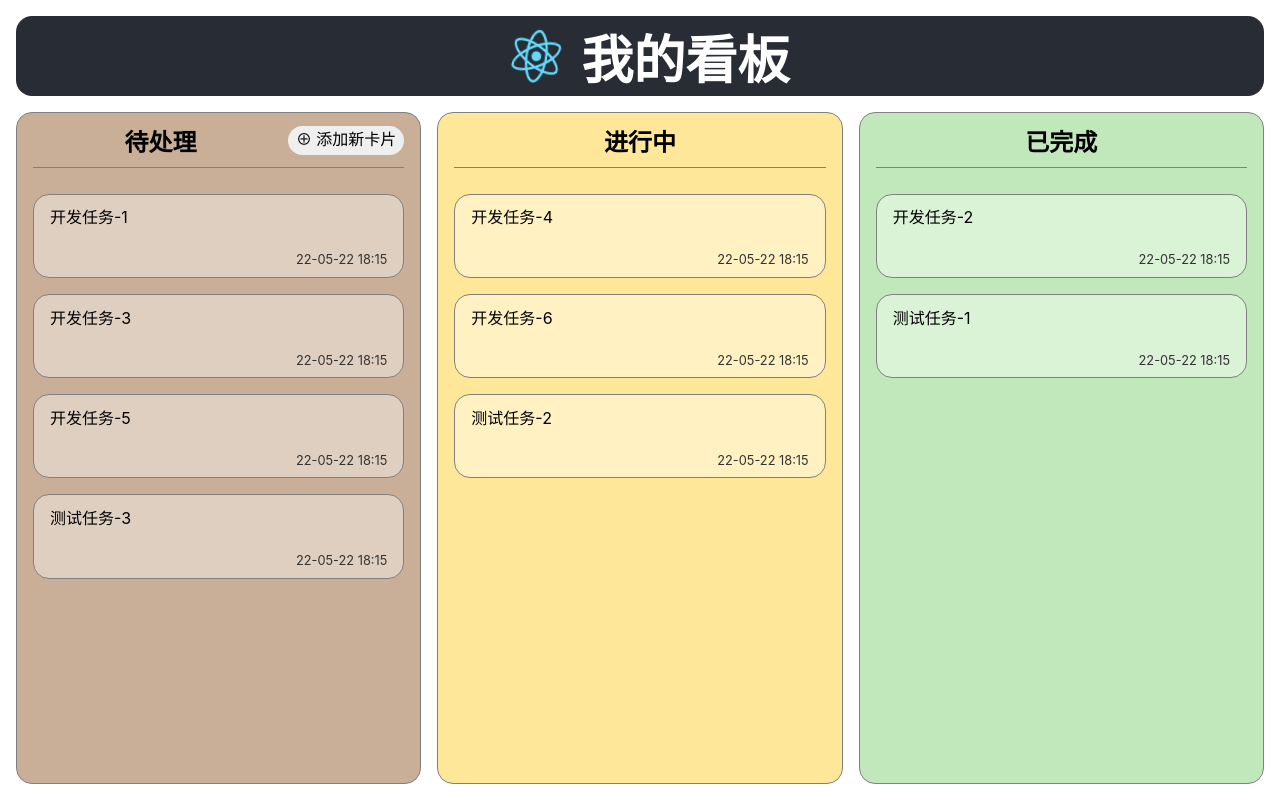
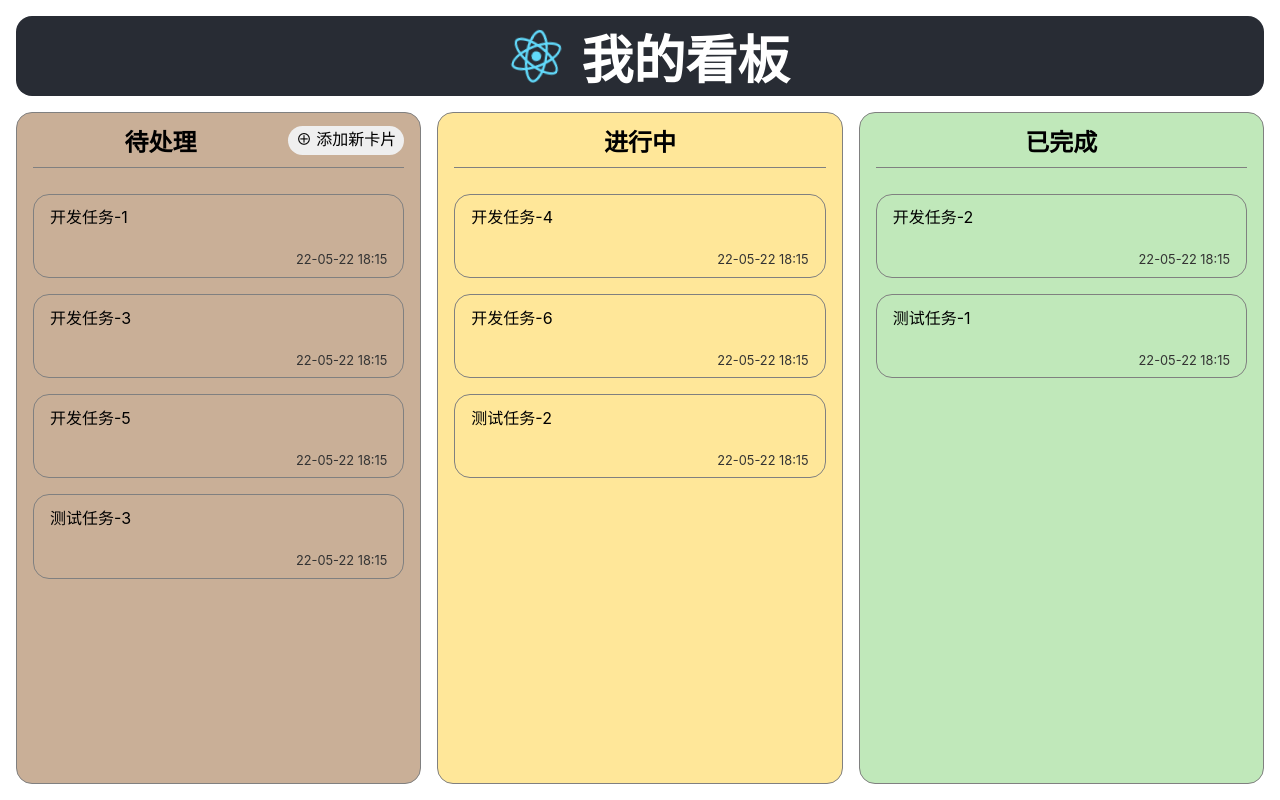
Before and after one commit to jjsnc/oh-my-kanban, a React (Create React App) app: page / in a window 1280 px wide. Built offline with nearby package versions, Linux system fonts and the light colour scheme.

Commit message:
样式组合与复用

```diff
--- a/src/App.css
+++ b/src/App.css
@@ -48,29 +48,12 @@
 
 
 
-.card-title>input[type="text"] {
-  width: 80%;
-}
 
-.kanban-card {
-  margin-bottom: 1rem;
-  padding: 0.6rem 1rem;
-  border: 1px solid gray;
-  border-radius: 1rem;
-  list-style: none;
-  background-color: rgba(255, 255, 255, 0.4);
-  text-align: left;
-}
 
-.card-title {
-  min-height: 3rem;
-}
 
-.card-status {
-  text-align: right;
-  font-size: 0.8rem;
-  color: #333;
-}
+
+
+
 
 
 .column-todo {
--- a/src/App.js
+++ b/src/App.js
@@ -15,11 +15,33 @@ const doneList = [
   { title: "测试任务-1", status: "22-05-22 18:15" },
 ];
 
+const kanbanCardstyles = css`
+  margin-bottom: 1rem;
+  padding: 0.6rem 1rem;
+  border: 1px solid gray;
+  border-radius: 1rem;
+  list-style: none;
+  background-color: rgba(255，255，255, 0.4);
+  text-align: left;
+`;
+
+const kanbanCardTitleStyles = css`
+  min-height: 3rem;
+`;
+
 const KanbanCard = ({ title, status }) => {
   return (
-    <li className="kanban-card">
-      <div className="card-title">{title}</div>
-      <div className="card-status">{status}</div>
+    <li css={kanbanCardstyles}>
+      <div css={kanbanCardTitleStyles}>{title}</div>
+      <div
+        css={css`
+          text-align: right;
+          font-size: 0.8rem;
+          color: #333;
+        `}
+      >
+        {status}
+      </div>
     </li>
   );
 };
@@ -36,9 +58,16 @@ const KanbanNewCard = ({ onSubmit }) => {
     }
   };
   return (
-    <li className="kanban-card">
+    <li css={kanbanCardstyles}>
       <h3>添加新卡片</h3>
-      <div className="card-title">
+      <div
+
+        css={css`
+          ${kanbanCardTitleStyles} &>input[type="text"] {
+            width: 80%;
+          }
+        `}
+      >
         <input
           type="text"
           value={title}
```
